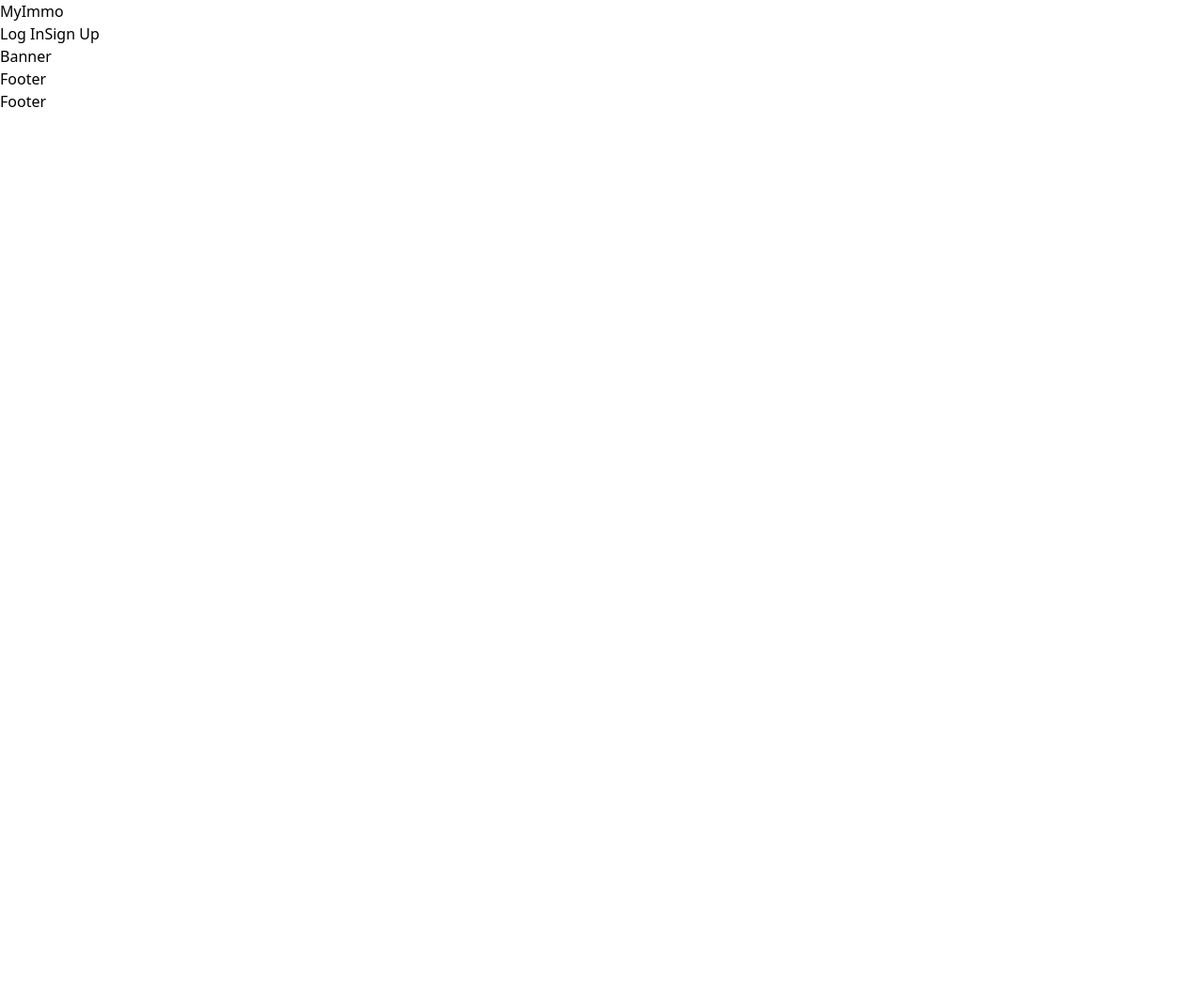
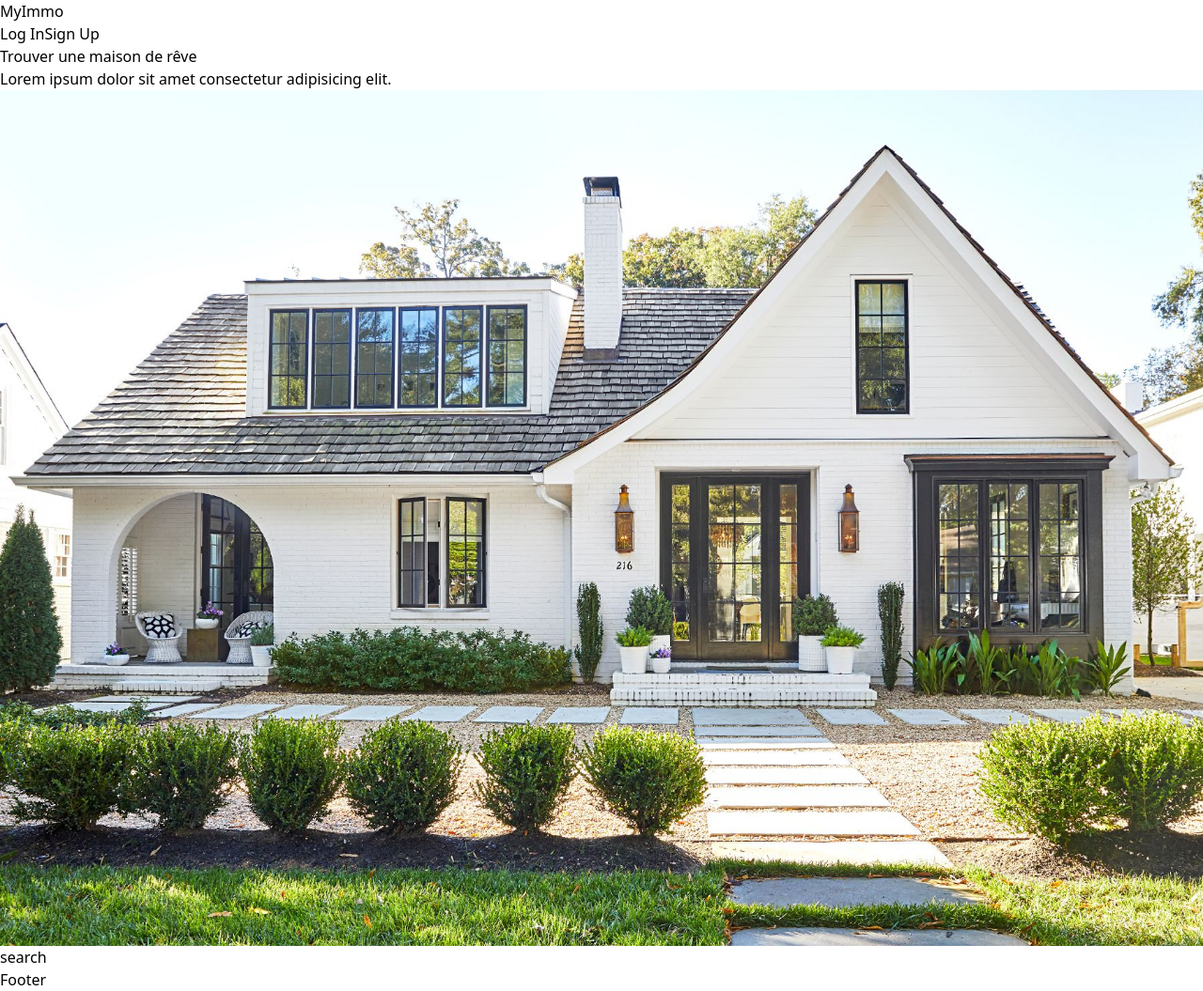
Before and after one commit to elhadjtall/SITE_AGENCE, a React (Vite) app in the folder frontend/: page / in a window 1280 px wide. Shown: the whole page at 94% size. Before the commit the page ends 800 px from the top, so only its background shows below. Built offline with nearby package versions, Linux system fonts and the light colour scheme.

Commit message:
Ajout du banner

```diff
--- a/frontend/src/components/Banner.jsx
+++ b/frontend/src/components/Banner.jsx
@@ -2,12 +2,30 @@ import React from 'react';
 
 
 
+// importation image du banner
+import banner from '../assets/img/banner.jpg';
+
+// importation des composants search
+import Search from '../components/Search';
+
 const Banner = () => {
-  return (
-    <div>
-      Banner
-    </div>
-  )
+  return <section className='h-full max-h-[640px] mb-8 xl:mb-24'>
+    {/* le contenu du banner en 2 parties : le texte et l'image */}
+          <div className='flex flex-col lg:flex-row'>
+            <div className='lg:ml-8 xl:ml-[135px] flex flex-col items-center lg:items-start text-center lg:text-left justify-center flex-1 px-4 lg:px-0'>
+              <h1><span>Trouver </span>une maison de rêve</h1>
+              <p>
+                Lorem ipsum dolor sit amet consectetur adipisicing elit.
+              </p>
+            </div>
+            {/* c'est l'image du banner importer en haut qu'on affiche ici*/}
+            <div>
+              <img src={banner} alt="" />
+            </div>
+          </div>
+          <Search />
+  </section>
+
 }
 
 export default Banner
--- a/frontend/src/components/Header.jsx
+++ b/frontend/src/components/Header.jsx
@@ -1,6 +1,9 @@
 import React from 'react';
-import { Link } from 'react-router-dom';
+import { Link } from 'react-router-dom';  // les liens de navigation de react
 
+
+
+// Le code pour les nav links et le logo de l'entete
 const Header = () => {
   return (
     <header className="py-6 mb-12 border-b">
@@ -9,15 +12,12 @@ const Header = () => {
         <Link to="/">
           <h3>MyImmo</h3>
         </Link>
-        {/* Buttons */}
+        {/* Buttons Log in and Sign up */}
         <div className="flex items-center gap-6">
           <Link
-            className="hover:text-violet-900 transition-all duration-300"
-            to="/"
-          >
-            Log In
-          </Link>
-          <Link className="hover:text-violet-900 transition-all duration-300" to="/">
+            className="hover:text-violet-900 transition"
+            to="/">Log In</Link>
+          <Link className="bg-violet-700 hover:bg-violet-800 text-white px-4 py-2 rounded-lg" to="/">
             Sign Up
           </Link>
         </div>
--- /dev/null
+++ b/frontend/src/components/Search.jsx
@@ -0,0 +1,11 @@
+import React from 'react'
+
+const Search = () => {
+  return (
+    <div>
+      search
+    </div>
+  )
+}
+
+export default Search
--- a/frontend/src/pages/Home.jsx
+++ b/frontend/src/pages/Home.jsx
@@ -11,7 +11,6 @@ const Home = () => {
   return (
     <div className="min-h-[1800px]">
       <Banner />
-      <Footer />
     </div>
   )
 };
```
Also changed, not shown: frontend/src/assets/img/banner.jpg (added).
